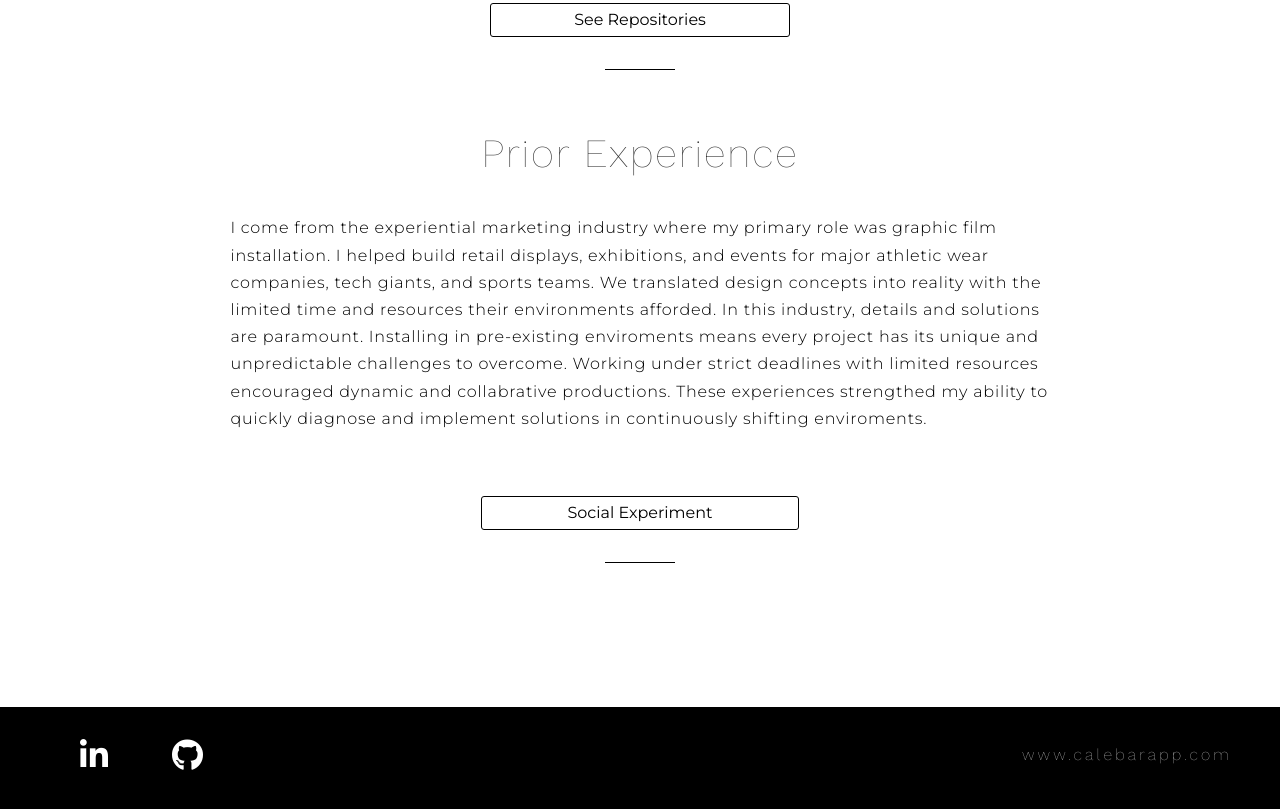
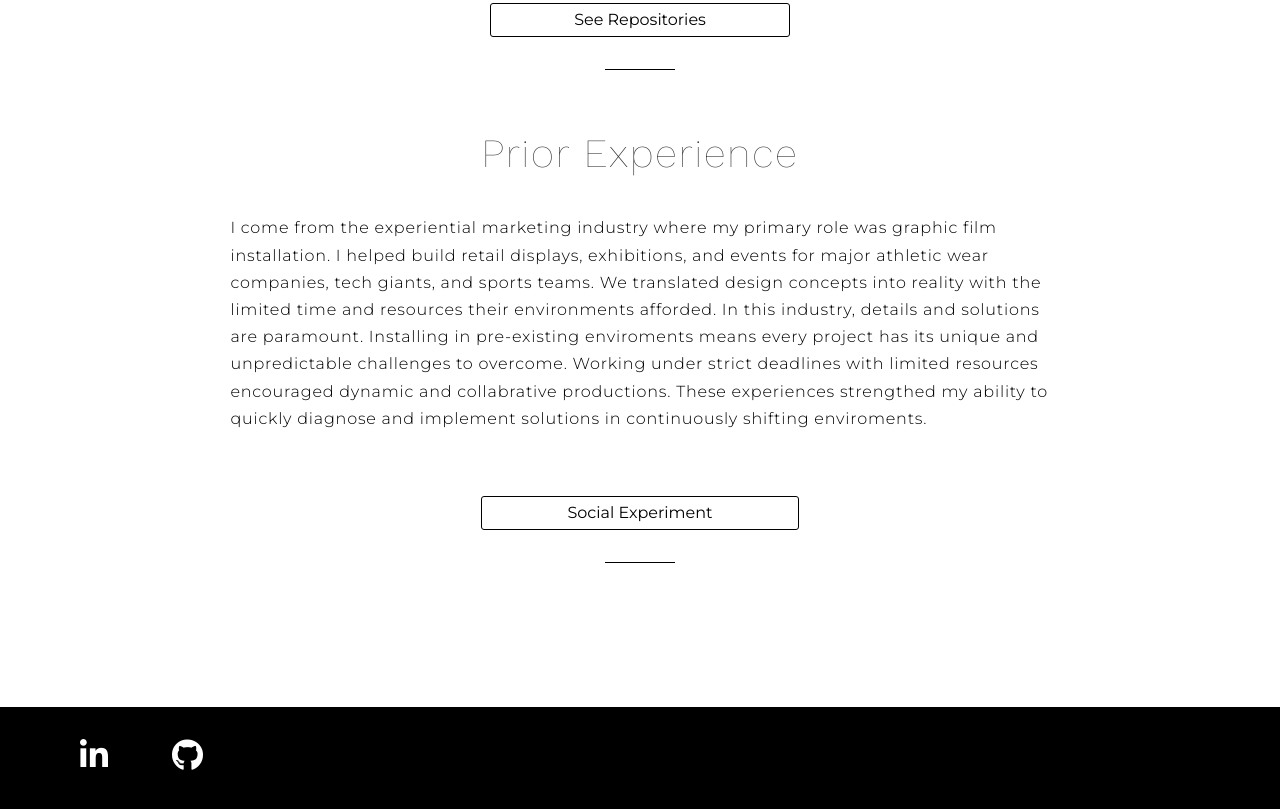
Before and after one commit to calebarapp/calebarapp.github.io, a plain HTML site: page html/projects.html in a window 1280 px wide. Shown: the part 1010-1819 px from the top of the page. Drawn offline with nearby package versions, Linux system fonts and the light colour scheme.

Commit message:
Update projects.html

```diff
--- a/html/projects.html
+++ b/html/projects.html
@@ -141,7 +141,6 @@
             <li><a href="https://www.linkedin.com/in/calebarapp/"><i class="fab fa-linkedin-in"></i></a></li>
             <li><a href="https://github.com/calebarapp"><i class="fab fa-github"></i></a></li>
         </ul>
-        <a href = "www.calebarapp.com" class = "website-link">www.calebarapp.com</a>
     </footer>
     <script src = "../js/script.js"></script>
 </body>
```
